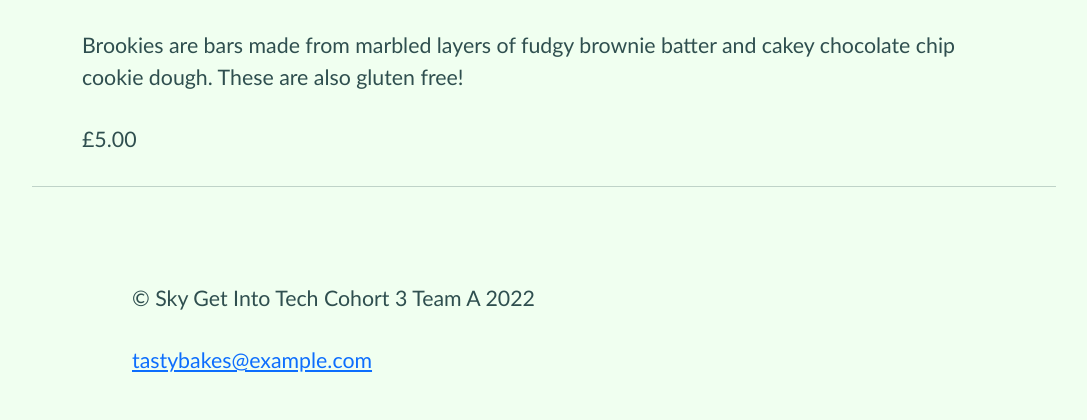
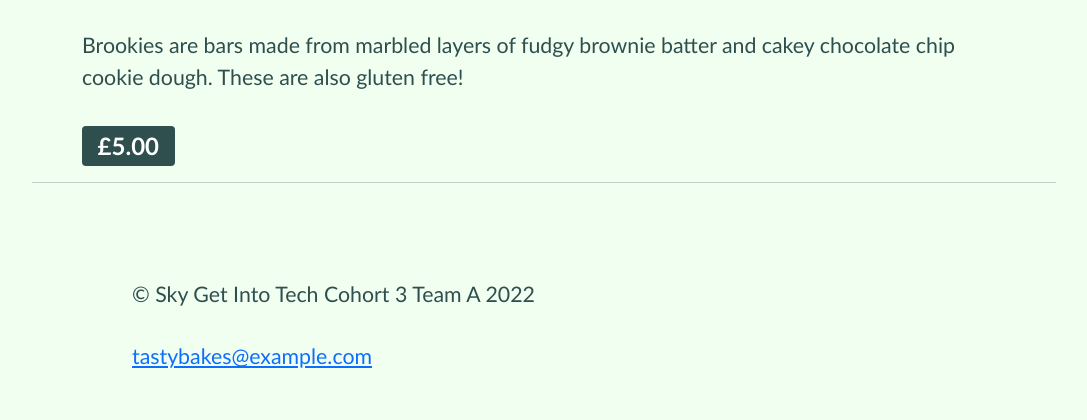
Before and after one commit to jessicacawdron/GroupA-HybridBakeryProject, a Flask app: page /products/1 in a window 1280 px wide. Shown: the part 723-1143 px from the top of the page, without its empty margins (96-1183 px from the left). After the commit the page ends 1091 px from the top, so only its background shows below. Run offline with Flask 2, Linux system fonts and the light colour scheme; data comes from the database, SQL or seed files in the repository.

Commit message:
rerouting null products

```diff
--- a/HybridBakery/application/routes.py
+++ b/HybridBakery/application/routes.py
@@ -19,8 +19,11 @@ def show_products():
 
 @app.route('/products/<int:id>')
 def show_product(id):
+    product = service.get_product(id)
+    if product is None:
+        return render_template('home.html')
     #filename = "{}.jpg".format(product_name)#
-    return render_template('product.html', product = service.get_product(id))
+    return render_template('product.html', product = product)
     #product_name = product_name, filename = filename,# '#
 
 @app.route('/orders', methods=['GET'])
--- a/HybridBakery/application/static/styles.css
+++ b/HybridBakery/application/static/styles.css
@@ -55,3 +55,7 @@ th, td {
     border: 4px solid darkslategrey;
     border-radius: 10%;
   }
+
+  .bg-darkslategrey{
+  background-color: darkslategrey;
+  color: white;}
--- a/HybridBakery/application/templates/product.html
+++ b/HybridBakery/application/templates/product.html
@@ -19,8 +19,9 @@
     </div>
 
     <p>{{product.product_description}}</p>
-    <p> £{{product.price}} </p>
-</div>
+
+    <p class="h2"><span class="badge bg-darkslategrey"> £{{product.price}} </span></p>
+
 {% endblock %}
 </body>
 </html>
```
